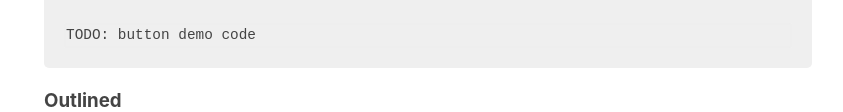
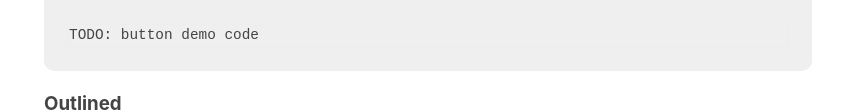
Before and after one commit to nvms/basecoat, a website: page basecoat-css/components.html in a window 1280 px wide. Shown: the part 688-800 px from the top of the page, 340-1183 px from the left. Drawn offline with nearby package versions, Linux system fonts and the light colour scheme; files that its build step writes are made by us from their sources.

Commit message:
small demo style alteration

```diff
--- a/basecoat-css/sass/_demo.scss
+++ b/basecoat-css/sass/_demo.scss
@@ -139,10 +139,15 @@ h1:not(.not-demo) {
 
 demo {
   background:#efefef;
+  border-right:3px solid #efefef;
+  border-left:3px solid #efefef;
+  border-bottom:3px solid #efefef;
   width:100%;
   padding:20px;
-  border-bottom-left-radius:5px;
-  border-bottom-right-radius:5px;
+  border-bottom-left-radius:10px;
+  border-bottom-right-radius:10px;
+
+  // @include box-shadow(0, 0, 15px, rgba(0, 0, 0, 0.1), $inset: true);
 
   & pre.demo {
     padding: 0;
```
